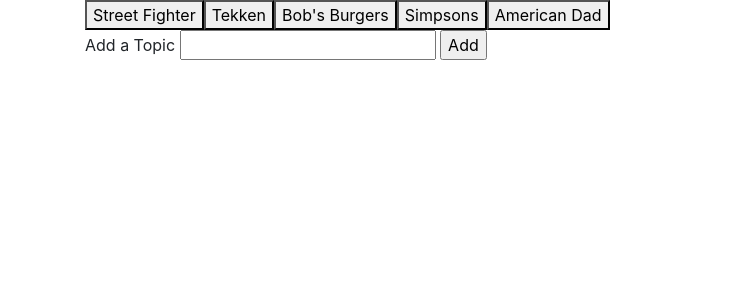
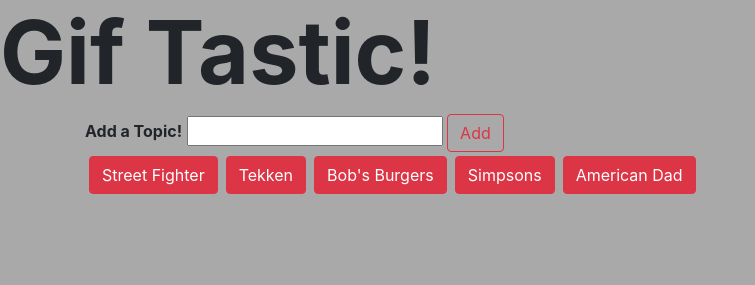
Before and after one commit to kmahone19/GifTastic, a plain HTML site: page index.html in a window 1280 px wide. Shown: the whole page, without its empty margins (0-755 px from the left). Drawn offline with nearby package versions, Linux system fonts and the light colour scheme.

Commit message:
minor app fix and styling

```diff
--- a/assets/css/style.css
+++ b/assets/css/style.css
@@ -0,0 +1,3 @@
+.cutsom-bg{
+    background-color: darkgrey;
+}
--- a/assets/js/app.js
+++ b/assets/js/app.js
@@ -10,6 +10,7 @@
             var $gifBtn = $("<button>");
             $gifBtn.attr("data-name", topics[i]);
             $gifBtn.attr("id", "gif-btn")
+            $gifBtn.attr("class", "btn btn-danger m-1 mb-3")
             $gifBtn.text(topics[i]);
             $("#gif-buttons").append($gifBtn);
         }
@@ -38,14 +39,15 @@
                 if (results[i].rating !== "r") {
                     var gifDiv = $("<div>");
                     var rating = results[i].rating;
-                    var p = $("<p>").text("Rating: " + rating);
+                    var p = $("<p>").text("Rating: " + rating)
+                        .attr("class", "font-weight-bold font-italic");
                     var gifImage = $("<img>");
                     gifImage
-                        .attr("src", results[i].images.fixed_height.url)
+                        .attr("src", results[i].images.fixed_height_still.url)
                         .attr("data-still", results[i].images.fixed_height_still.url)
                         .attr("data-animate", results[i].images.fixed_height.url)
                         .attr("data-state", "still")
-                        .attr("class", "gif");
+                        .attr("class", "gif m-1");
                     gifDiv
                         .append(p)
                         .append(gifImage);
@@ -56,7 +58,7 @@
     })
 
     // clicking on the gif will start it playing
-    $(".gif").on("click", function () {
+    $(document).on("click", ".gif", function () {
         var state = $(this).attr("data-state");
         if (state === "still") {
             $(this).attr("src", $(this).attr("data-animate"));
--- a/index.html
+++ b/index.html
@@ -1,5 +1,6 @@
 <!DOCTYPE html>
 <html lang="en">
+
 <head>
     <meta charset="UTF-8">
     <meta name="viewport" content="width=device-width, initial-scale=1.0">
@@ -9,22 +10,32 @@
     <link rel="stylesheet" href="assets/css/style.css">
     <title>GifTastic</title>
 </head>
-<body>
+
+<body class="cutsom-bg">
+    <header>
+        <h1 class="display-2 font-weight-bold">Gif Tastic!</h1>
+    </header>
     <div class="container">
+
+        <form id="gif-form">
+            <label for="gif-input" class="font-weight-bold"> Add a Topic! </label>
+            <input type="text" id="gif-input">
+            <input type="submit" value="Add" id="add-gif" class="btn btn-outline-danger">
+
+        </form>
         <div id="gif-buttons"></div>
-        <form id="gif-form">
-            <label for="gif-input"> Add a Topic</label>
-            <input type="text" id="gif-input">
-            <input type="submit" value="Add" id="add-gif">
-        </form>
     </div>
 
     <div class="container">
-        <div id="gif-dump"></div>
+        <div id="gif-dump" class="row"></div>
     </div>
+    <br><br><br>
+
+
     <script src="https://cdnjs.cloudflare.com/ajax/libs/jquery/3.3.1/jquery.min.js"></script>
     <script src="https://cdnjs.cloudflare.com/ajax/libs/popper.js/1.14.7/umd/popper.min.js"></script>
     <script src="https://cdnjs.cloudflare.com/ajax/libs/twitter-bootstrap/4.3.1/js/bootstrap.min.js"></script>
     <script src="assets/js/app.js"></script>
 </body>
+
 </html>
```
Also changed, not shown: 1 other file. Lines whose indentation alone changed are shown as unchanged.
